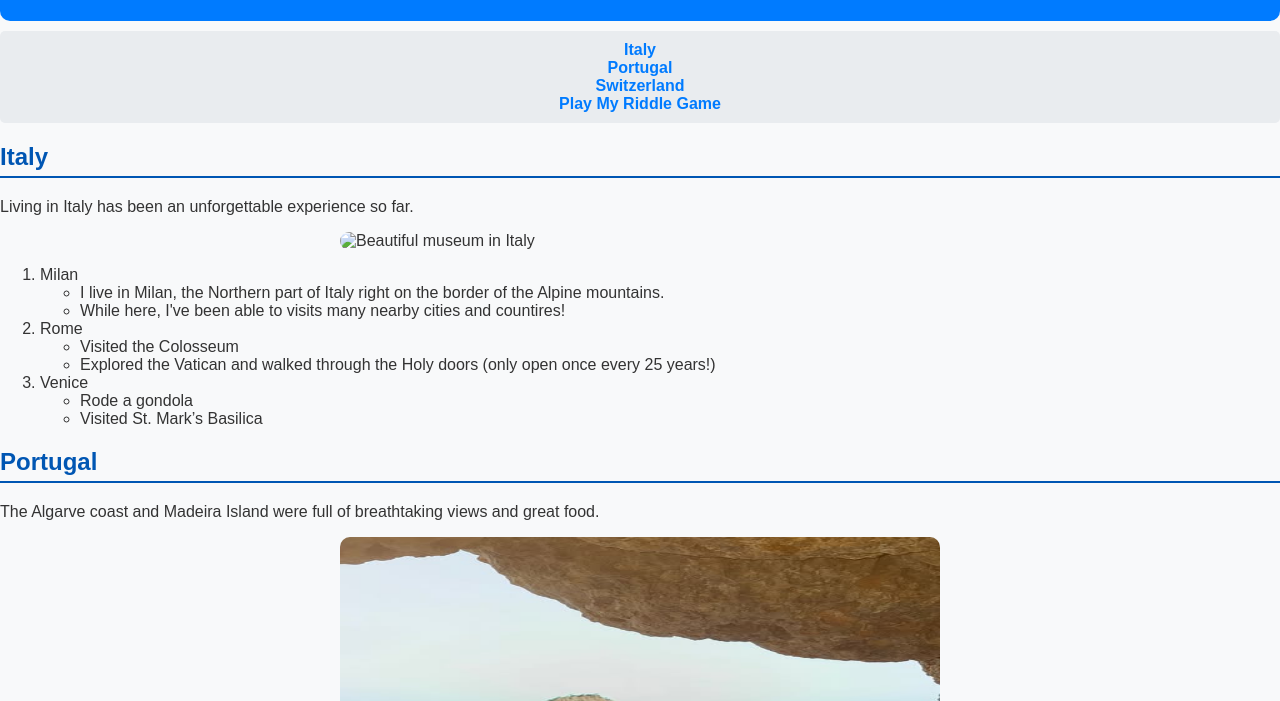
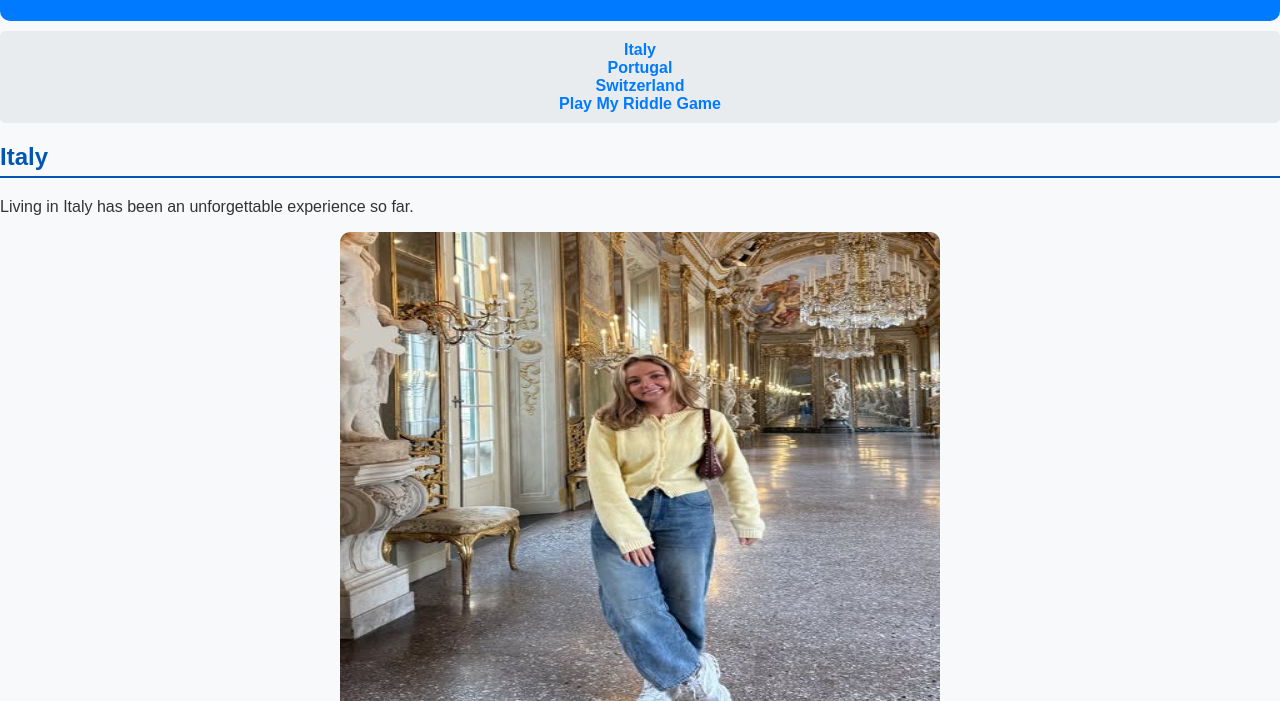
Before and after one commit to aydenrey1/IS201, a plain HTML site: page scratch.html in a window 1280 px wide. Shown: the part 99-800 px from the top of the page. Drawn offline with Linux system fonts and the light colour scheme.

Commit message:
Update scratch.html

```diff
--- a/scratch.html
+++ b/scratch.html
@@ -21,7 +21,7 @@
     <div class="container" id="italy">
         <h2>Italy</h2>
         <p>Living in Italy has been an unforgettable experience so far.</p>
-        <img src="genova.jpg height=500" alt="Beautiful museum in Italy">
+        <img src="genova.jpg" height=500 alt="Beautiful museum in Italy">
         <ol>
             <li>Milan
                 <ul>
```
